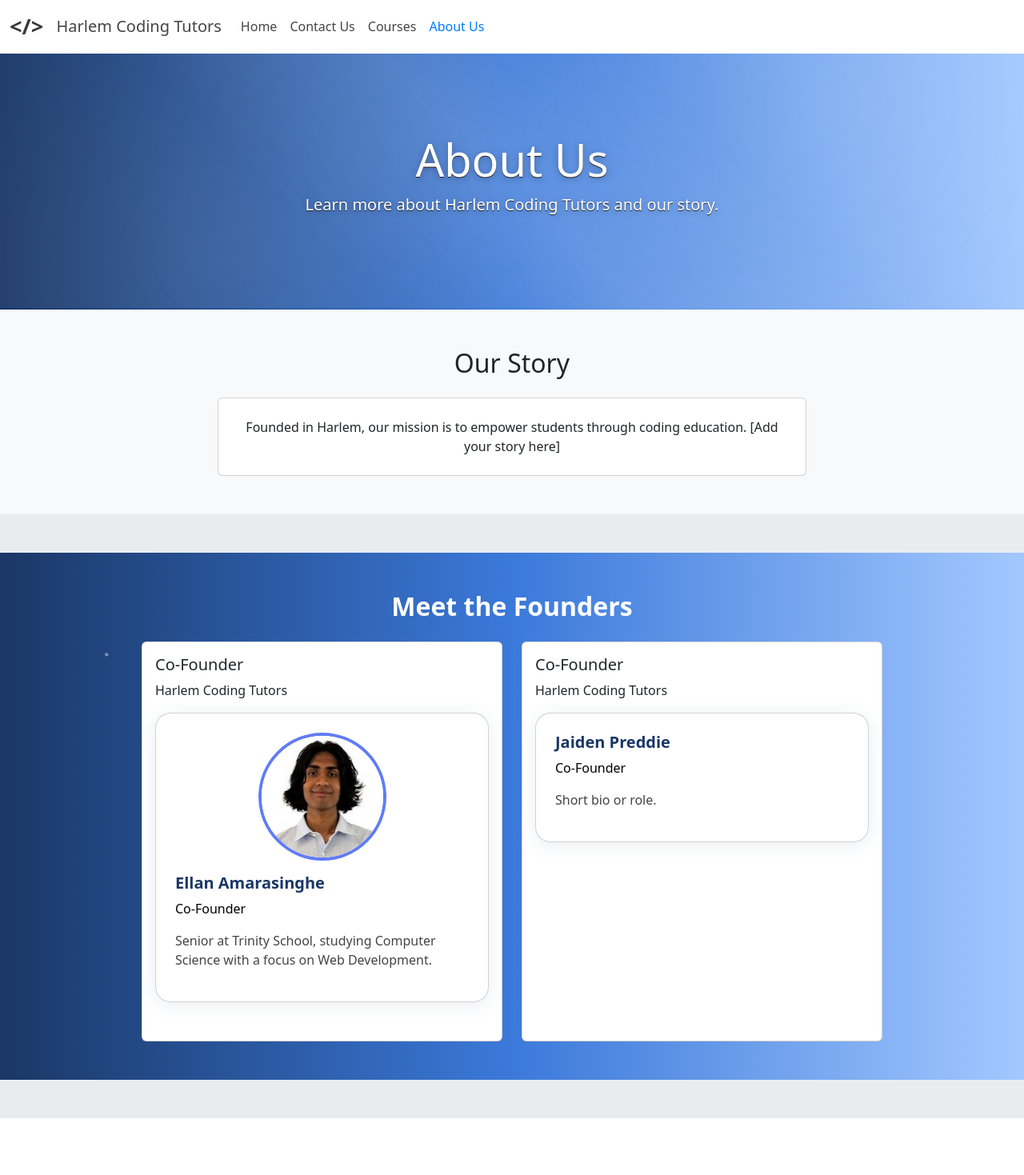
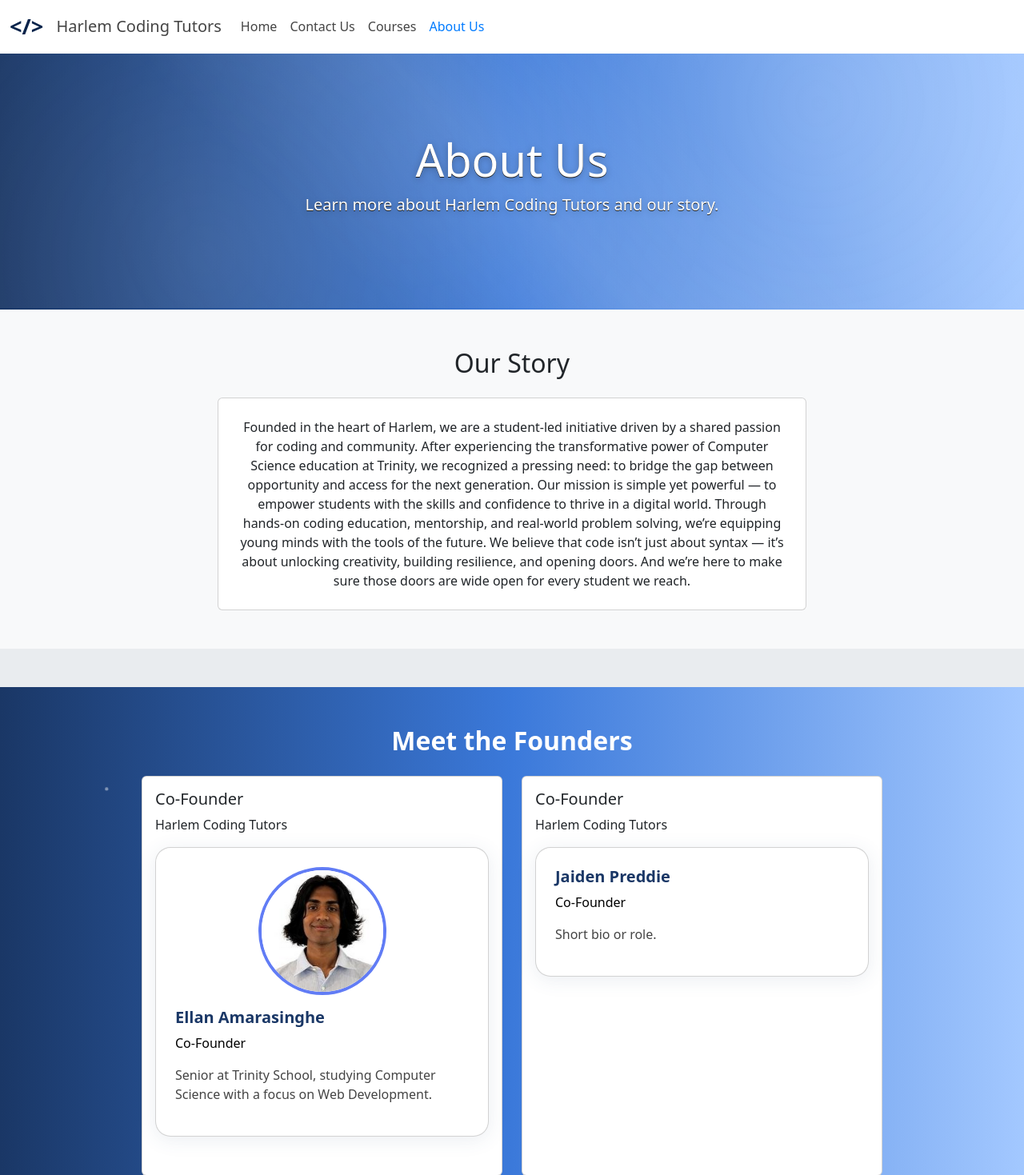
Before and after one commit to era-trin/CS_Tutoring, a Flask app: page /about in a window 1280 px wide. Shown: the top 1469 px of the page at 80% size. Before the commit the page ends 1398 px from the top, so only its background shows below. Run offline with Flask 3, Linux system fonts and the light colour scheme.

Commit message:
updated mission on about page

```diff
--- a/static/styles.css
+++ b/static/styles.css
@@ -172,16 +172,6 @@
 }
 
 
-
-.hero-section h1.typewriter {
-  padding-bottom: 0.3em;
-}
-/* Remove typewriter cursor when done */
-.typewriter.done {
-  border-right: none !important;
-}
-/* Gradient background for hero section only */
-
 /* Animated gradient background for hero section */
 /* Static gradient background for hero section */
 .hero-section {
@@ -349,7 +339,7 @@ body {
 }
 
 .my-navbar .navbar-brand .logo-symbol {
-  color: #3a3a3a;
+  color: #003cff;
   margin-right: 0.3em;
 }
 
--- a/templates/about.html
+++ b/templates/about.html
@@ -28,7 +28,11 @@
         <div class="row justify-content-center">
             <div class="col-md-8">
                 <div class="card p-4">
-                    <p class="mb-0 text-center">Founded in Harlem, our mission is to empower students through coding education. [Add your story here]</p>
+                    <p class="mb-0 text-center">Founded in the heart of Harlem, we are a student-led initiative driven by a shared passion for coding and community. After experiencing the transformative power of Computer Science education at Trinity, we recognized a pressing need: to bridge the gap between opportunity and access for the next generation.
+
+                        Our mission is simple yet powerful — to empower students with the skills and confidence to thrive in a digital world. Through hands-on coding education, mentorship, and real-world problem solving, we’re equipping young minds with the tools of the future.
+
+                        We believe that code isn’t just about syntax — it’s about unlocking creativity, building resilience, and opening doors. And we’re here to make sure those doors are wide open for every student we reach.</p>
                 </div>
             </div>
         </div>
--- a/templates/navbar.html
+++ b/templates/navbar.html
@@ -1,7 +1,7 @@
 <nav class="navbar navbar-expand-lg my-navbar">
   <div class="container-fluid">
     <a class="navbar-brand d-flex align-items-center gap-2" href="#">
-      <span class="logo-symbol" style="font-weight: bold; font-size: 1.7rem; color: #3a3a3a;">&lt;/&gt;</span>
+      <span class="logo-symbol" style="font-weight: bold; font-size: 1.7rem; color: #09244B;">&lt;/&gt;</span>
       <span>Harlem Coding Tutors</span>
     </a>
     <button class="navbar-toggler" type="button" data-bs-toggle="collapse"
```
